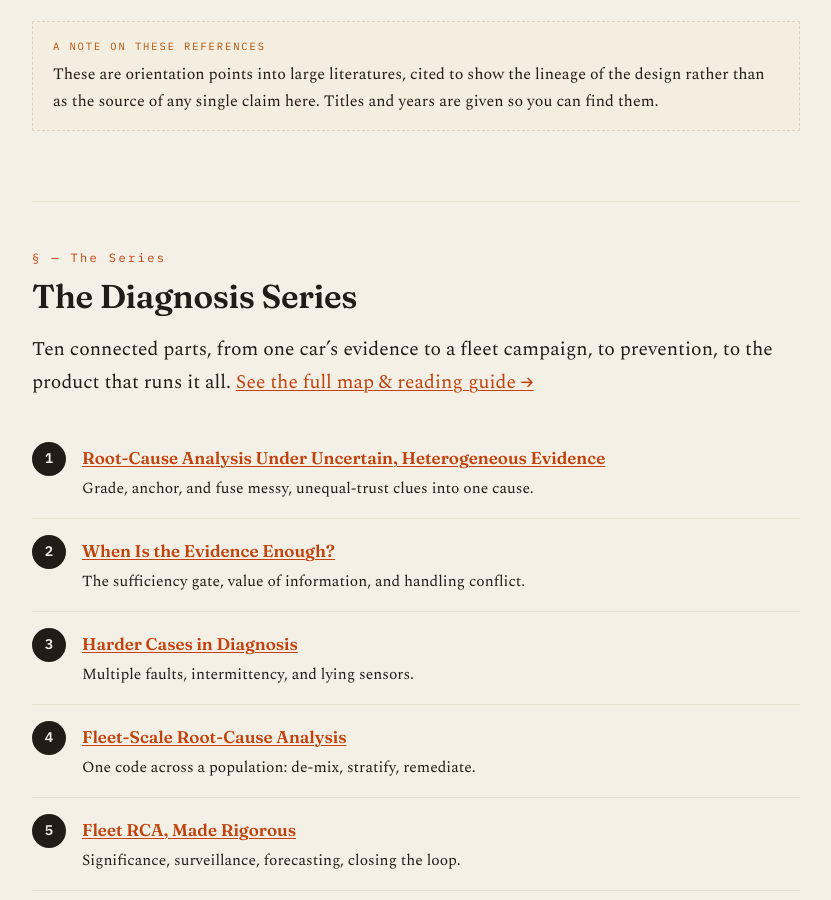
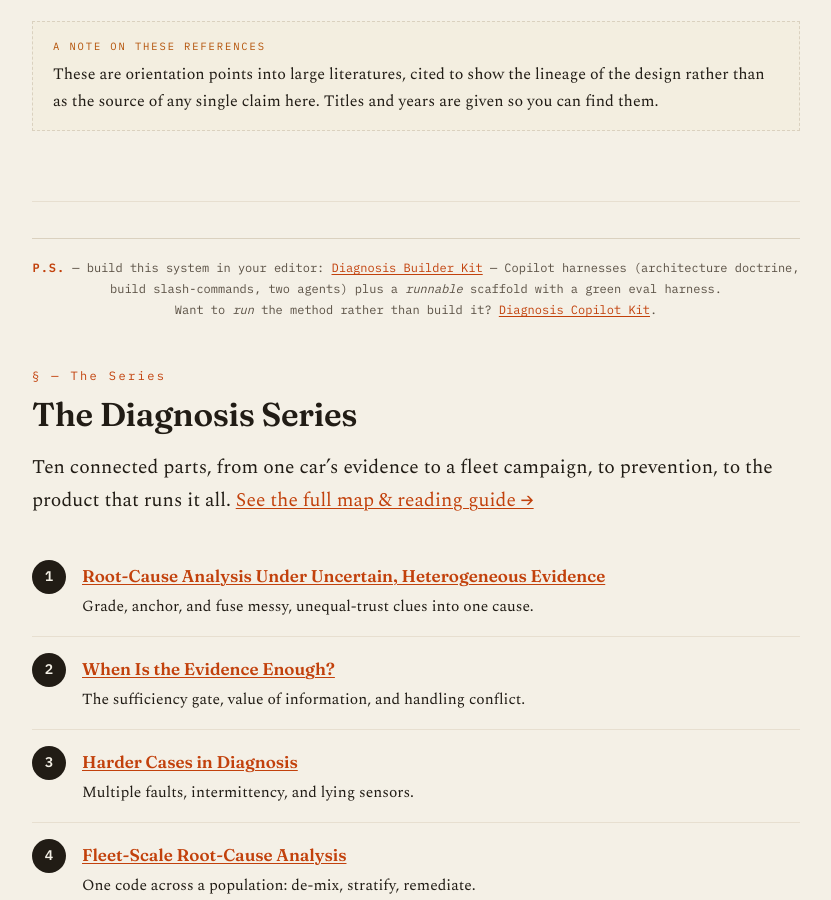
Before and after one commit to majid-mazouchi/autonomy, a Jekyll site: the page assets/posts/agentic-fleet-diagnosis-architecture.html, which Jekyll copies as it is, in a window 1280 px wide and 900 px high, scrolled down 20473 px. Shown: the whole window, without its empty margins (224-1055 px from the left). Built offline with Jekyll 4.4.1, drawn with Linux system fonts in a browser that asks for light colours.

```diff
--- a/assets/posts/agentic-fleet-diagnosis-architecture.html
+++ b/assets/posts/agentic-fleet-diagnosis-architecture.html
@@ -772,6 +772,12 @@
   </div>
 </section>
 
+<div style="margin:36px 0 0; padding:18px 0 0; border-top:1px solid var(--rule); text-align:center; font-family:'IBM Plex Mono',monospace; font-size:12px; line-height:1.75; color:var(--ink-soft);">
+  <strong style="color:var(--rust); letter-spacing:.08em;">P.S.</strong> &mdash; build this system in your editor:
+  <a href="diagnosis-builder-kit.zip" download>Diagnosis&nbsp;Builder&nbsp;Kit</a> &mdash; Copilot harnesses (architecture doctrine, build slash-commands, two agents) plus a <em>runnable</em> scaffold with a green eval harness.<br>
+  Want to <em>run</em> the method rather than build it? <a href="diagnosis-copilot-kit.zip" download>Diagnosis&nbsp;Copilot&nbsp;Kit</a>.
+</div>
+
 <!-- ===================== the series ===================== -->
 <section id="series-nav">
   <span class="snum">&sect; &mdash; The Series</span>
```
